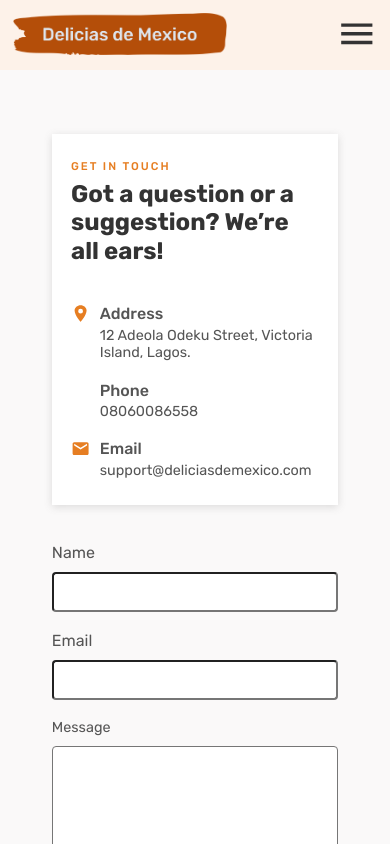
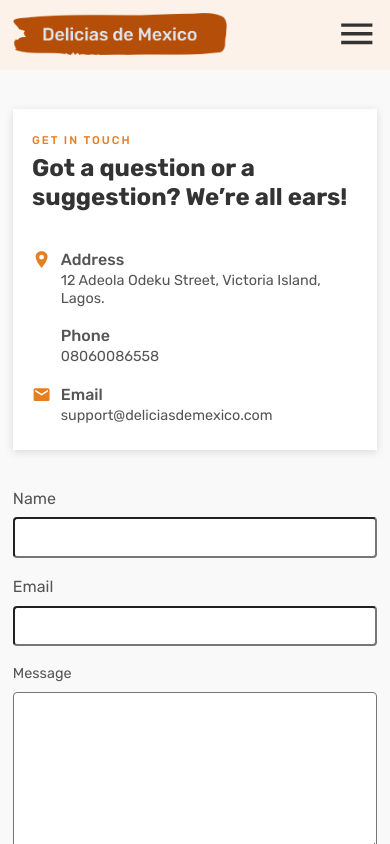
Before and after one commit to ngere-k/delicias-de-mexico, a React (Create React App) app: page /contact in a window 390 px wide. Shown: the top 844 px of the page. Built offline with nearby package versions, Linux system fonts and the light colour scheme; no server answers; the database is empty; some icons are missing.

Commit message:
included respond phone mixin

```diff
--- a/src/pages/contact/Contact.scss
+++ b/src/pages/contact/Contact.scss
@@ -4,6 +4,10 @@
 .article-contact {
   padding: $page-padding;
   background-color: $color-grey-light-1;
+
+  @include respond(phone) {
+    padding: $page-padding-md;
+  }
 }
 
 .contact {
@@ -14,6 +18,9 @@
   @include respond(tab-port) {
     grid-template-columns: 1fr;
     width: 80%;
+  }
+  @include respond(phone) {
+    width: 100%;
   }
 
   &__content {
```
